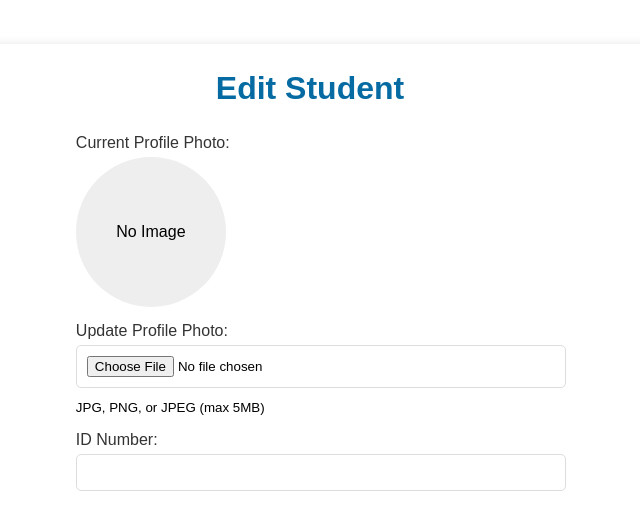
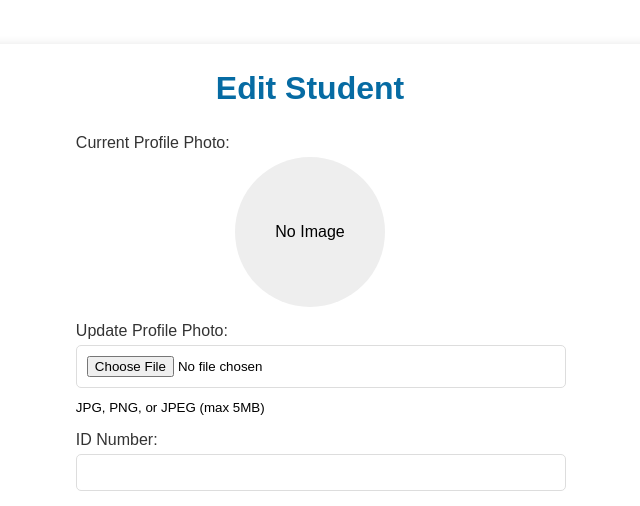
Before and after one commit to CyramaeM/SSISVER2, a Flask app: template webapp/templates/edit_student.html in a window 1280 px wide. Shown: the part 76-582 px from the top of the page, without its empty margins (335-975 px from the left). Run offline with Flask 3, Linux system fonts and the light colour scheme; the template is opened without the code that fills it, so the values that code supplies are empty.

Commit message:
Fix profile photo preview alignment in edit student form

```diff
--- a/webapp/templates/edit_student.html
+++ b/webapp/templates/edit_student.html
@@ -11,7 +11,7 @@
         <!-- Profile Photo Preview -->
         <div class="form-group">
             <label>Current Profile Photo:</label>
-            <div>
+            <div id="prof" style="display:flex;align-items:center;justify-content:center;">
                 {% if student.profile %}
                     <img id="profilePreview" src="{{ student.profile }}" style="width:150px;height:150px;object-fit:cover;border-radius:50%;">
                 {% else %}
```
